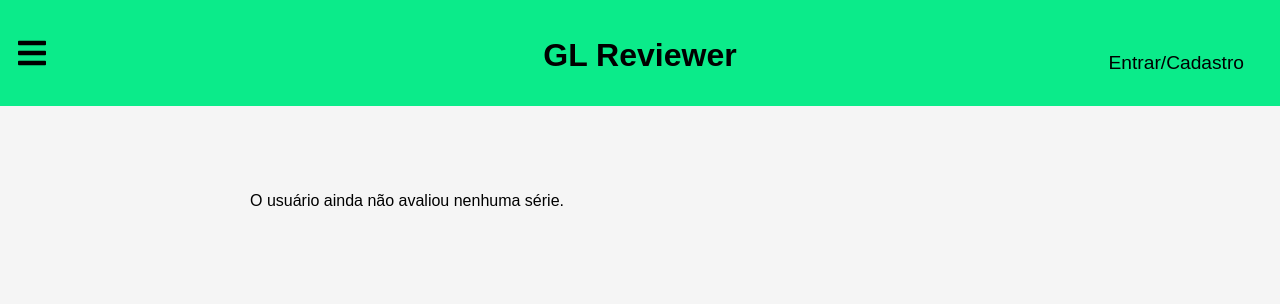
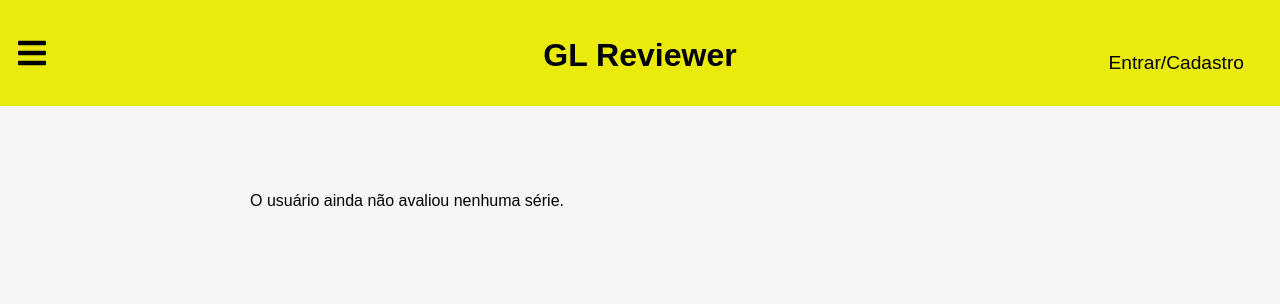
Before and after one commit to picoliW/review, a PHP site: page /profile/index.php in a window 1280 px wide. Shown: the top 304 px of the page. Run offline with PHP 8.4, Linux system fonts and the light colour scheme; some libraries are stand-ins or nearby versions.

Commit message:
Add files via upload

```diff
--- a/header&login.css
+++ b/header&login.css
@@ -7,7 +7,7 @@ header {
     align-items: center;
     justify-content: space-between;
     align-items: center;
-    background-color: #0beb8a;
+    background-color: #ebeb0b;
     color: #000;
     padding: 20px 0;
     position: relative;
@@ -32,7 +32,7 @@ header h1 {
     padding: 12px;
     margin-right: 24px;
     border: 0px;
-    background-color: #0beb8a;
+    background-color: #ebeb0b;
     font-size: larger;
 
 }
@@ -48,7 +48,7 @@ header h1 {
 }
 
 button[name="logout"] {
-    background-color: #0beb8a;
+    background-color: #ebeb0b;
     border: none;
     font-size: larger;
     cursor: pointer;
```
